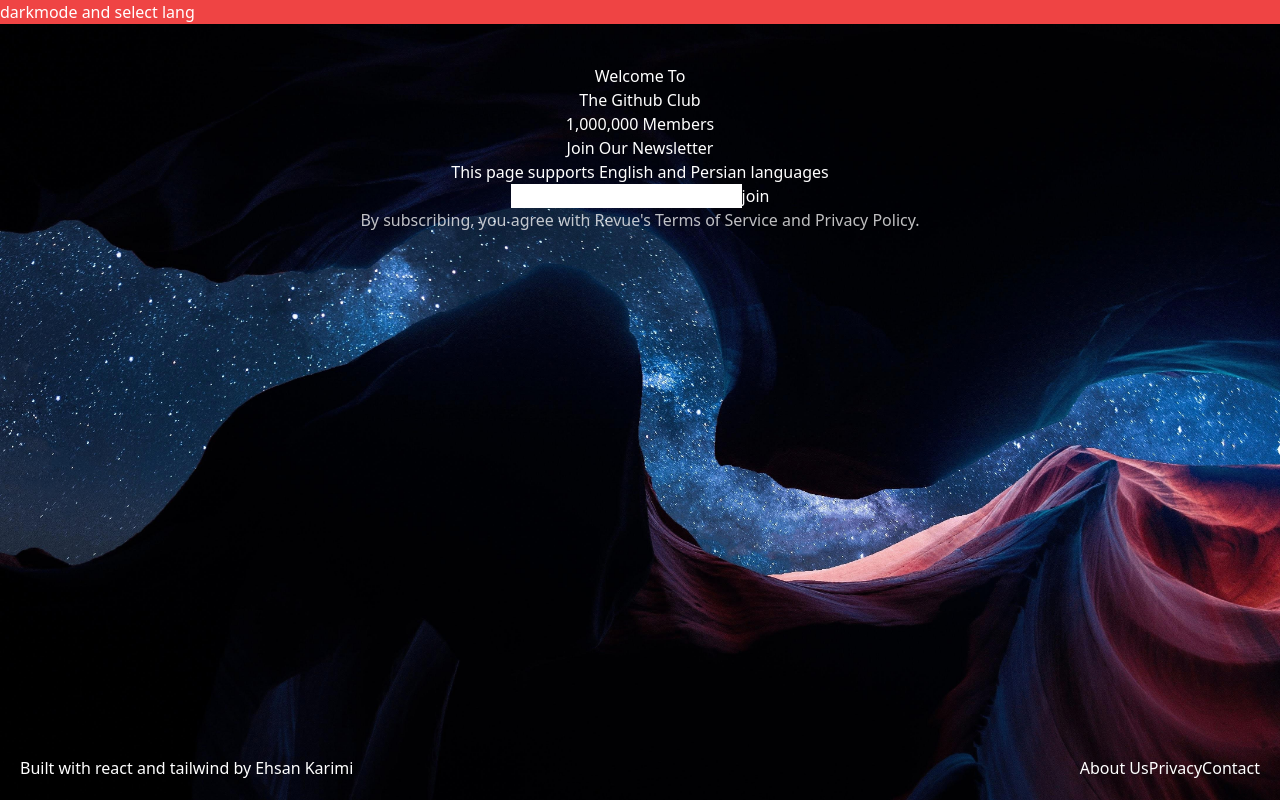
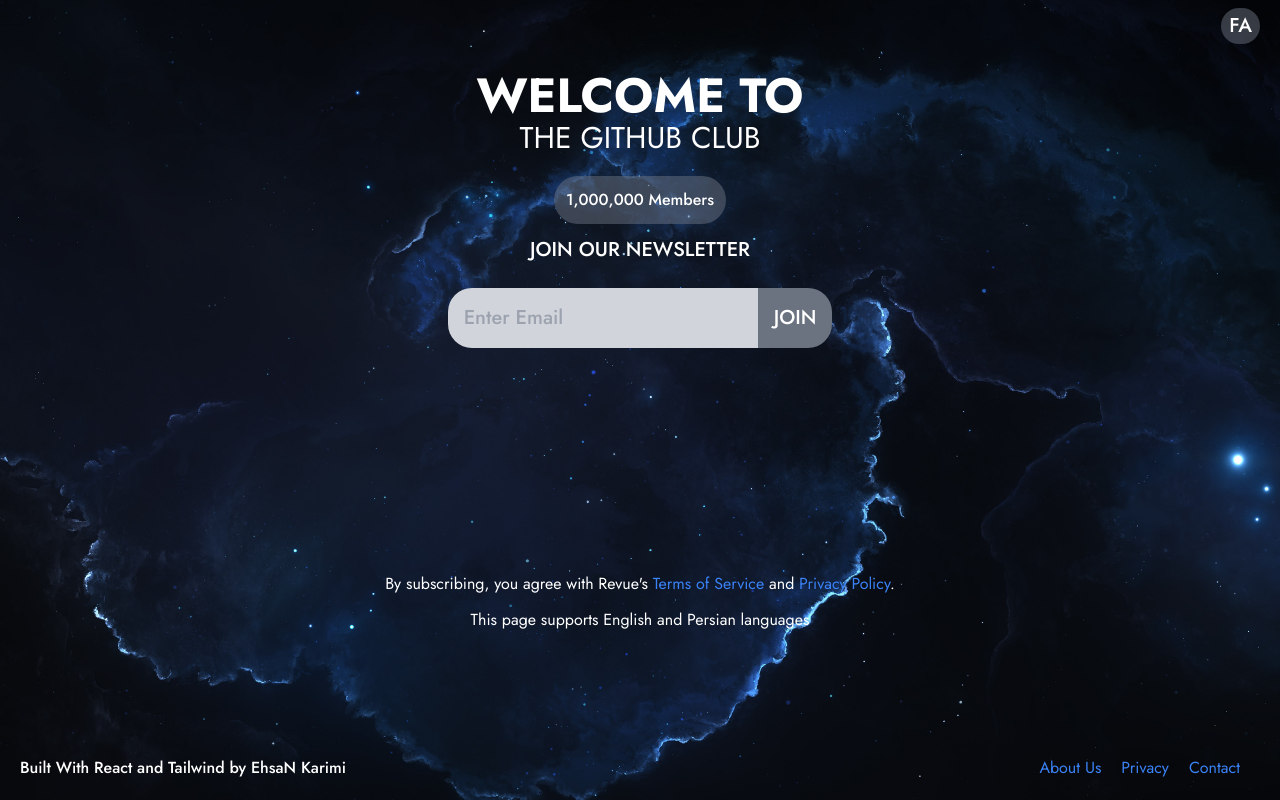
Before and after one commit to EhsanKarimmi/React-Internationalization, a React (Create React App) app: page / in a window 1280 px wide. Built offline with nearby package versions, Linux system fonts and the light colour scheme.

Commit message:
Complete styles

```diff
--- a/package.json
+++ b/package.json
@@ -10,6 +10,7 @@
     "@types/node": "^16.11.29",
     "@types/react": "^18.0.7",
     "@types/react-dom": "^18.0.0",
+    "daisyui": "^2.14.3",
     "react": "^18.0.0",
     "react-dom": "^18.0.0",
     "react-scripts": "5.0.1",
--- a/src/App.tsx
+++ b/src/App.tsx
@@ -1,35 +1,55 @@
-import React from "react";
+import React, { useState } from "react";
 
 function App() {
+    const [language, setLanguage] = useState("EN");
     return (
         <div className="min-h-screen flex flex-col text-white ">
-            <div className="bg-red-500">
-                <h1>darkmode and select lang</h1>
+            <div className="flex justify-end items-center px-5 py-2">
+                <button className=" bg-gray-500 bg-opacity-50 hover:bg-opacity-100 rounded-full px-2 py-1 text-xl font-medium transition-all ease-linear duration-200">
+                    {language === "EN" ? "FA" : "EN"}
+                </button>
             </div>
-            <main className="container mx-auto text-center flex-1 p-10">
-                <header>
-                    <h1>Welcome To</h1>
-                    <h3>The Github Club</h3>
+            <main className="container mx-auto text-center flex-1 p-5">
+                <header className="mb-5">
+                    <h1 className="font-bold text-5xl uppercase">Welcome To</h1>
+                    <h3 className="text-3xl uppercase">The Github Club</h3>
                 </header>
-                <div>1,000,000 Members</div>
-                <p>Join Our Newsletter</p>
-                <p>This page supports English and Persian languages</p>
-                <div>
-                    <input type="text" />
-                    <button> join</button>
+                <div className="bg-gray-500 inline-block p-3 rounded-3xl bg-opacity-50 font-medium ">
+                    1,000,000 Members
+                </div>
+                <p className="font-medium text-xl my-3 uppercase">Join Our Newsletter</p>
+
+                <div className="my-6">
+                    <input
+                        type="email"
+                        className="text-xl font-medium p-4 w-1/4 bg-gray-300 text-black focus:outline-none rounded-l-3xl"
+                        placeholder="Enter Email"
+                    />
+                    <button className="bg-gray-500 hover:bg-[#2C5BAF] transition-all ease-linear duration-200 p-4 text-xl font-medium rounded-r-3xl">
+                        {" "}
+                        JOIN
+                    </button>
                 </div>
 
-                <div className="opacity-75">
-                    <a href="#">
-                        {" "}
-                        By subscribing, you agree with Revue's Terms of Service and Privacy Policy.
-                    </a>
+                <div className="mt-56 text-base  space-y-3">
+                    <p>
+                        By subscribing, you agree with Revue's{" "}
+                        <a href="#" className="text-blue-500">
+                            Terms of Service
+                        </a>{" "}
+                        and{" "}
+                        <a href="#" className="text-blue-500">
+                            Privacy Policy
+                        </a>
+                        .
+                    </p>
+                    <p>This page supports English and Persian languages</p>
                 </div>
             </main>
-            <footer className="flex justify-between items-center p-5">
-                <p>Built with react and tailwind by Ehsan Karimi</p>
+            <footer className="flex justify-between items-center p-5 ">
+                <p className="font-medium">Built With React and Tailwind by EhsaN Karimi</p>
 
-                <div>
+                <div className="flex justify-center items-center gap-5 px-5 text-blue-500">
                     <a href="#"> About Us</a>
                     <a href="#">Privacy</a>
                     <a href="#">Contact</a>
--- a/src/index.css
+++ b/src/index.css
@@ -1,3 +1,5 @@
+@import url("https://fonts.googleapis.com/css2?family=Jost:wght@100;300;400;500;600;700&display=swap");
+@import url("https://fonts.googleapis.com/css2?family=Vazirmatn:wght@100;200;300;400;500;600;700;800;900&display=swap");
 @tailwind base;
 @tailwind components;
 @tailwind utilities;
@@ -6,6 +8,7 @@
     box-sizing: border-box;
     margin: 0;
     padding: 0;
+    font-family: "Jost", "Vazirmatn";
 }
 html,
 body {
@@ -13,7 +16,7 @@
 }
 
 body {
-    background-image: url(./assets/images/background.jpg);
+    background-image: url(./assets/images/11.jpg);
     background-position: center;
     background-repeat: no-repeat;
     background-size: cover;
--- a/tailwind.config.js
+++ b/tailwind.config.js
@@ -3,5 +3,5 @@
     theme: {
         extend: {},
     },
-    plugins: [],
+    plugins: [require("daisyui")],
 };
```
Also changed, not shown: src/assets/images/11.jpg (added), 1 other file (tests, documents, lock files or other folders).
